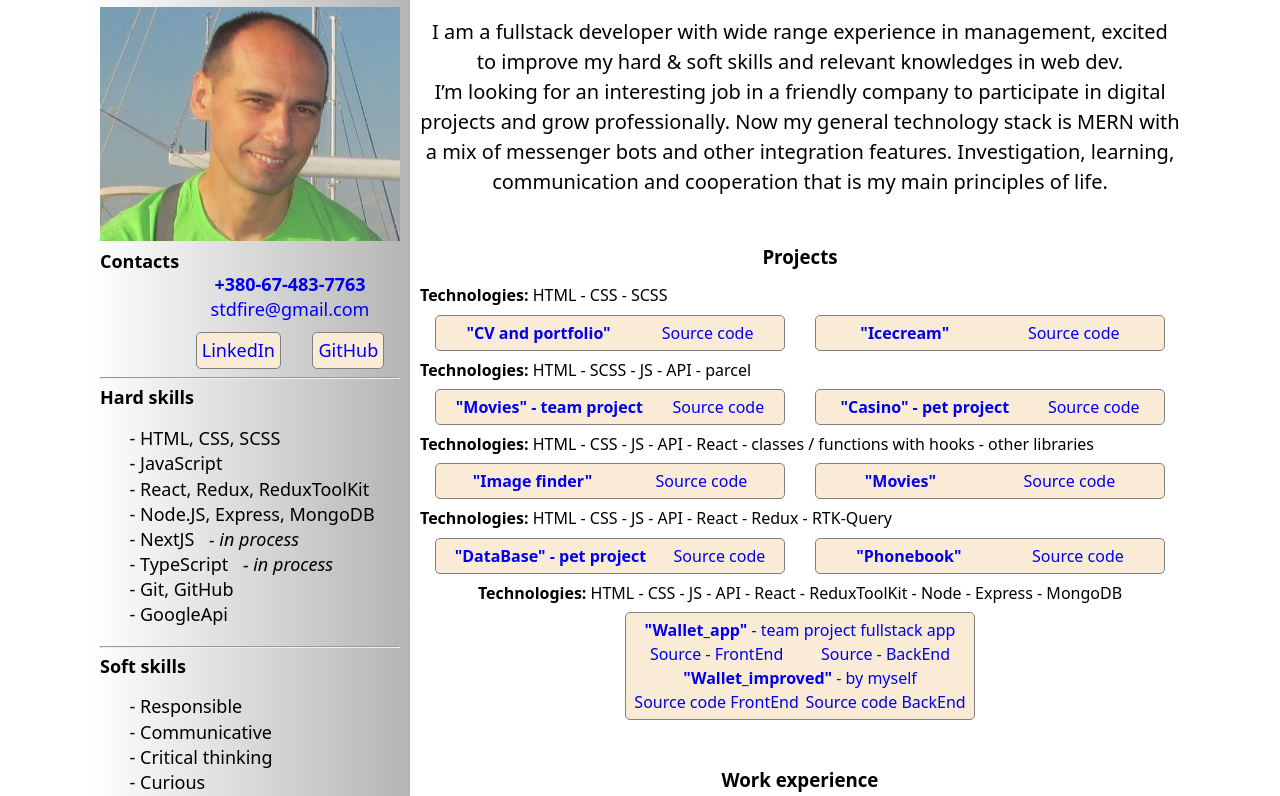
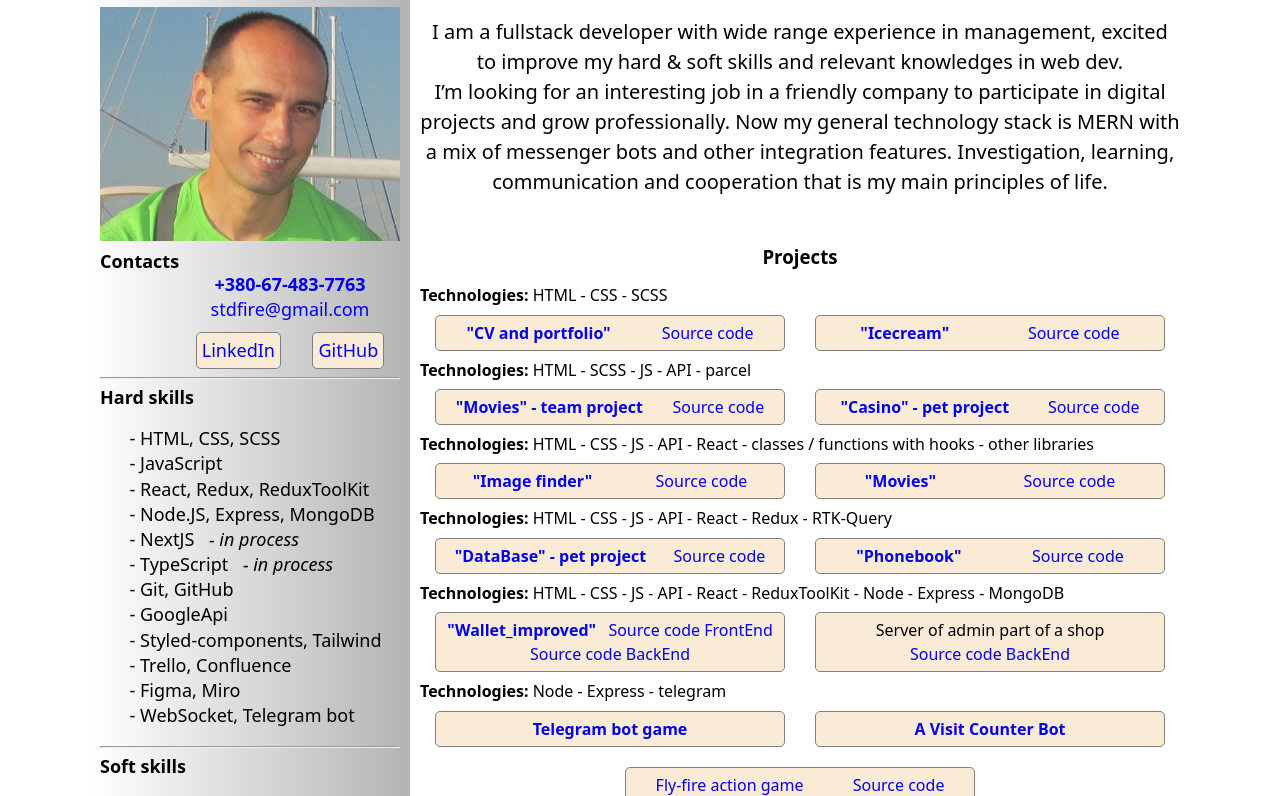
Before and after one commit to Aleksandr-Pod/Resume, a plain HTML site: page index.html in a window 1280 px wide. Shown: the part 156-952 px from the top of the page. Drawn offline with Linux system fonts and the light colour scheme; no server answers.

Commit message:
add projects

```diff
--- a/index.html
+++ b/index.html
@@ -38,6 +38,10 @@
             <li>TypeScript <i><span class='in_process'> - in process</span></i></li>
             <li>Git, GitHub</li>
             <li>GoogleApi</li>
+            <li>Styled-components, Tailwind</li>
+            <li>Trello, Confluence</li>
+            <li>Figma, Miro</li>
+            <li>WebSocket, Telegram bot</li>
         </ul>
         <hr/>
         <p class="skills-title"><b>Soft skills</b></p>
@@ -119,17 +123,37 @@
               <p class="about">The final work of React course - Redux-persist store, Private routes, Formik, styled-components, authorisation on heroku API</p>
             </li>
           </ul>
+          <p><b>Technologies:</b>  HTML - CSS - JS - API - React - ReduxToolKit - Node - Express - MongoDB</p>
           <ul class="project_list">
-            <p><b>Technologies:</b>  HTML - CSS - JS - API - React - ReduxToolKit - Node - Express - MongoDB</p>
             <li class="project_card">
-              <a href="https://wallet-team-5.netlify.app/" target=”_blank” noopener noreferrer><b>"Wallet_app"</b> - team project fullstack app</a>
-              <a href="https://github.com/Aleksandr-Pod/FinalTeamProject" noopener noreferrer>Source - FrontEnd</a>
-              <a href="https://github.com/Glasgalas/Wallet_backend" noopener noreferrer>Source - BackEnd</a>
-              <p class="about"> As a teamlead I experienced with Git, hosting settings, code rewiew, logic architecture</p>
-              <a href="https://wallet-improved.netlify.app/" target=”_blank” noopener noreferrer><b>"Wallet_improved"</b> - by myself</a>
+              <a href="https://wallet-improved.netlify.app/" target=”_blank” noopener noreferrer><b>"Wallet_improved"</b></a>
               <a href="https://github.com/Aleksandr-Pod/FinalTeamProject/tree/Improvements" noopener noreferrer>Source code FrontEnd</a>
               <a href="https://github.com/Aleksandr-Pod/Wallet-backEnd" noopener noreferrer>Source code BackEnd</a>
-              <p class="about"><b>Features:</b> totaly refactor Redux store, fix error if token expired, sorting transactions in list by date on client side, selecting for editing and deleting items, edit in the same form field etc.</p>
+              <p class="about"><b>Features:</b> It's a final team project at courses was totaly refactored by my self: rebuilded Redux store, fix error if token expired, sorting transactions in list by date on client side, selecting for editing and deleting items, edit in the same form field etc.</p>
+            </li>
+            <li class="project_card">
+              <p>Server of admin part of a shop</p>
+              <a href="https://github.com/Aleksandr-Pod/JUNION-TECH-BACKEND" noopener noreferrer>Source code BackEnd</a>
+              <p class="about">A full range of a administrative functions to operate the internet supermarket: authorisation, adding products to database, getting products by any condition, adding discounts an a superAdmin rigths</p>
+            </li>
+          </ul>
+          <p><b>Technologies:</b> Node - Express - telegram</p>
+          <ul class="project_list">
+
+            <li class="project_card">
+              <a href="http://t.me/PodmazaTestBot" noopener noreferrer><b>Telegram bot game</b></a>
+              <p class="about">I's a game like casino and Sponge Bob is a croupier - make a bet on color and try to win some coins</p>
+            </li>
+            <li class="project_card">
+              <a href="http://t.me/VisitCounterBot" noopener noreferrer><b>A Visit Counter Bot</b></a>
+              <p class="about">link your applications to telegram bot wich will send you a message instantly if someone visit it</p>
+            </li>
+          </ul>
+          <ul class="project_list">
+            <li class="project_card">
+              <a href="https://fly-fire.netlify.app/" noopener noreferrer>Fly-fire action game</a>
+              <a href="https://github.com/Aleksandr-Pod/game_fly_fire" noopener noreferrer>Source code</a>
+              <p class="about">Action game on start stage</p>
             </li>
           </ul>
         </div>
@@ -153,23 +177,6 @@
               <p class="info">port Forwarding Agency (general cargo, bulk cargo, containers)</p>
               <p class="position">Cargo forwarder, surveyor, manager (port Chernomorsk,  Odessa, Juzhniy, Nikolaev, Dnepr)</p>
             </li>
-            <!-- <ul>
-              <li>Document arrangements, custom clearence</li>
-              <li>Advocating cargo owner from commercial claims and disputes during cargo movement.</li>
-              <li>Improving service quality in transportation.</li>
-            </ul> -->
-            <!-- <li>
-              <p><span class="period">2005 Dec - 2006 May</span><span class="firmName">“Polaris” - Maritime Agency</span>
-              <p class="position">Ship agent (port Odessa and Chernomorsk)</p>
-            </li> -->
-            <!-- <ul>
-              <li>Inward and outward formalities</li>
-              <li>Shipowner representation</li>
-            </ul> -->
-            <!-- <li>
-              <p><span class="period">2004 Apr - 2005 May</span><span class="firmName">"Tavria-V" - Supermarket</span>
-              <p class="position"> Computer operator (product database)</p>
-            </li> -->
         </ul>
         </div>
         <div class="subSection">
```
